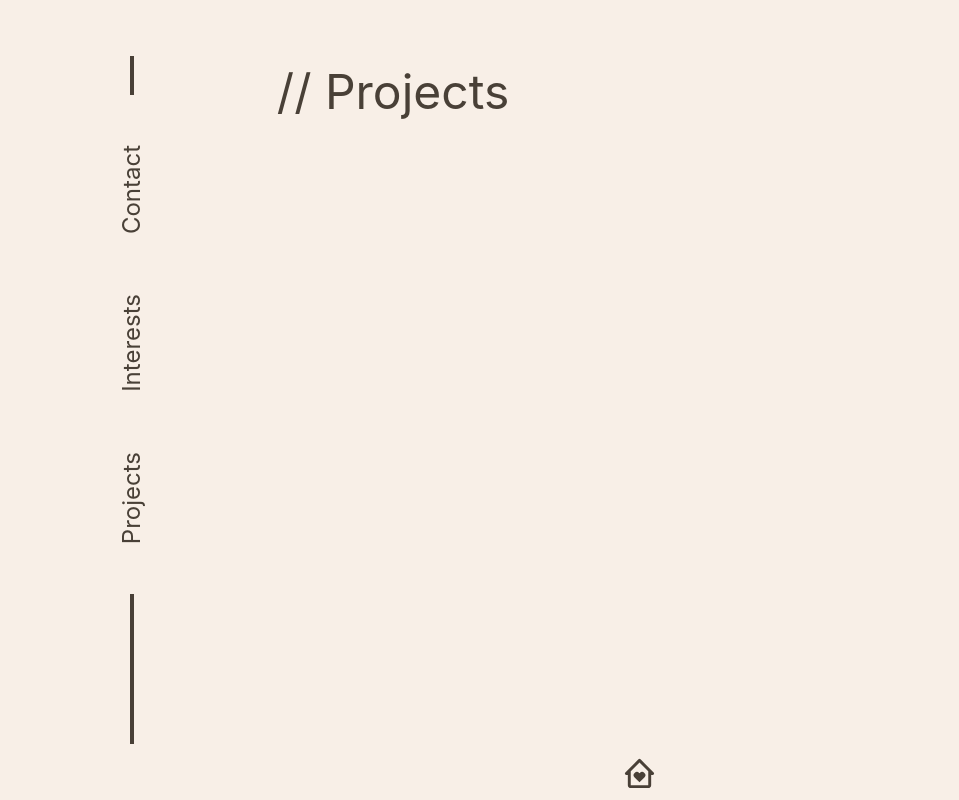
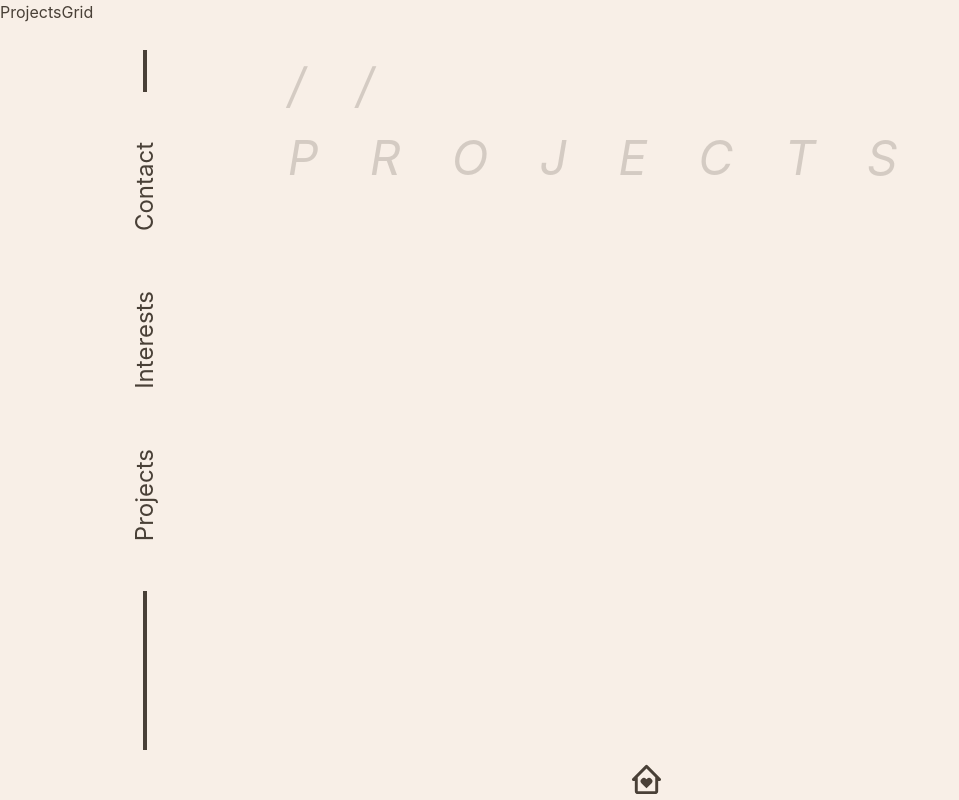
Before and after one commit to Maaz-Selia/my-site, a React (Vite) app: page / in a window 1280 px wide. Both pictures are taken after a click on the element "Projects". Shown: the whole page, without its empty margins (0-959 px from the left). Built offline with nearby package versions, Linux system fonts and the light colour scheme.

Commit message:
Created projects Grid component and added some styling t projects  title

```diff
--- a/src/components/Projects.tsx
+++ b/src/components/Projects.tsx
@@ -1,11 +1,13 @@
 import { GridItem, Text } from "@chakra-ui/react"
+import ProjectsGrid from "./ProjectsGrid"
 
 const Projects = () => {
   return (
     <>
-        <GridItem colStart={4} colSpan={8} rowStart={2} rowSpan={1}>
-            <Text fontSize='5xl'>// Projects</Text>
+        <GridItem colStart={4} colSpan={8} rowStart={2} rowSpan={1} alignItems='center'>
+            <Text as='i' fontSize='5xl' opacity='20%' textAlign='center' letterSpacing='4vw'>// PROJECTS</Text>
         </GridItem>
+        <ProjectsGrid />
     </>
   )
 }
--- /dev/null
+++ b/src/components/ProjectsGrid.tsx
@@ -0,0 +1,9 @@
+import React from 'react'
+
+const ProjectsGrid = () => {
+  return (
+    <div>ProjectsGrid</div>
+  )
+}
+
+export default ProjectsGrid
```
